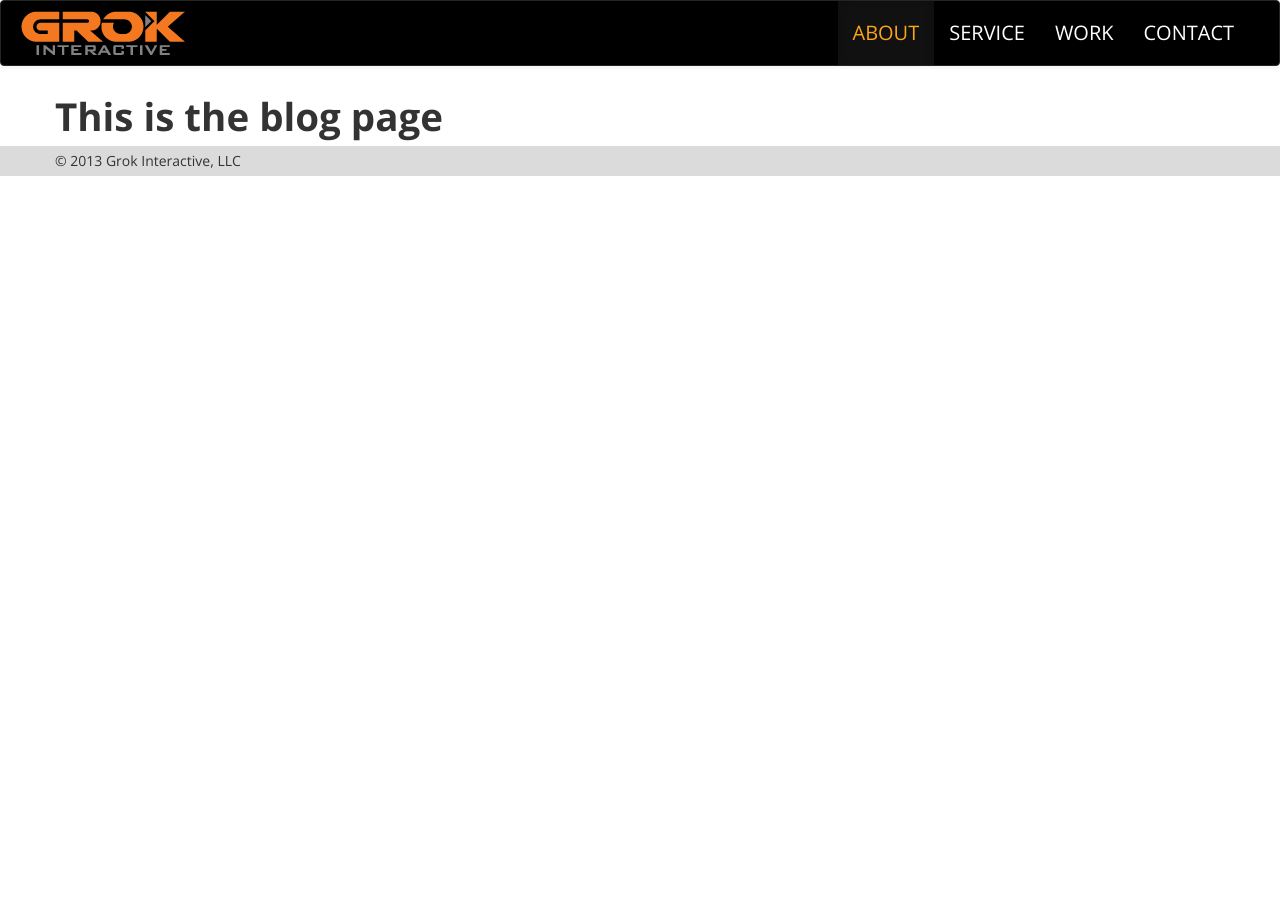
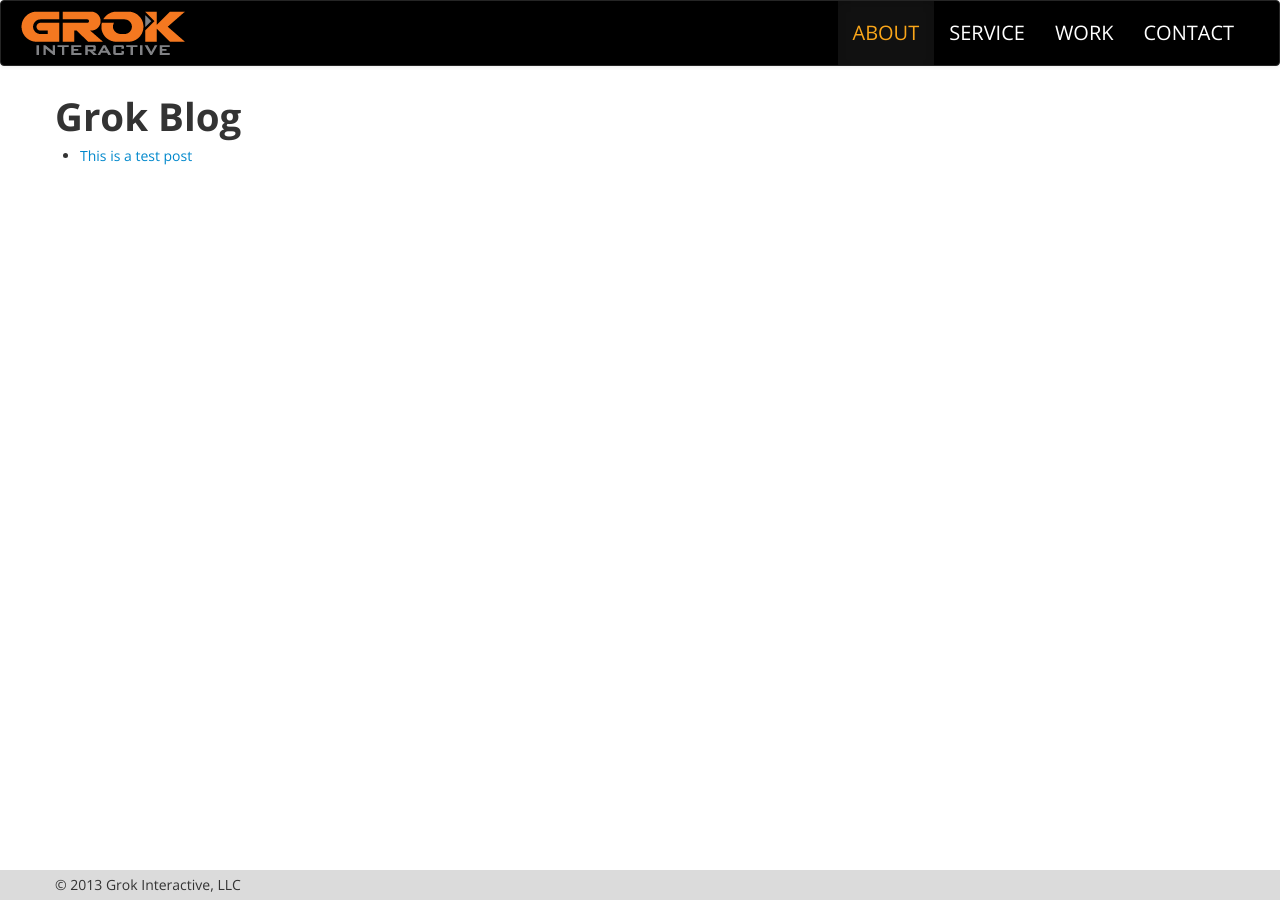
Before and after one commit to GrokInteractive/grokinteractive.github.io, a Jekyll site: the page built from blog/index.html, in a window 1280 px wide. Built offline with Jekyll 4.4.1, drawn with Linux system fonts in a browser that asks for light colours; nearby versions of some CDN libraries; Markdown is read by kramdown in place of the engine named in the settings; comment, search, counter and statistics services are not loaded.

Commit message:
Changed the inner-page layout to have sticky footers

```diff
--- a/_includes/_blog.section.html
+++ b/_includes/_blog.section.html
@@ -4,7 +4,15 @@
         <div class="row">
             <div class="span12">
 
-          <h1>This is the blog page</h1>
+                <h1>Grok Blog</h1>
+
+                <ul>
+                    {% for post in site.posts %}
+                    <li>
+                        <a href="{{ post.url }}">{{ post.title }}</a>
+                    </li>
+                    {% endfor %}
+                </ul>
 
             </div>
         </div>
--- a/_layouts/inner-pages.html
+++ b/_layouts/inner-pages.html
@@ -24,6 +24,8 @@
   </head>
 
 <body {% if page.path == 'index.html' %}data-spy="scroll" data-offset="65" data-target=".navbar"{% endif %}>
+
+    <div id="wrapper">
         <header>
             <div class="navbar navbar-inverse">
                 <div class="navbar-inner">
@@ -50,6 +52,8 @@
         </header>
 
         {{ content }}
+        <div id="push"></div>
+    </div>
 
   <footer>
     <div class="container">
--- a/assets/css/styles.css.less
+++ b/assets/css/styles.css.less
@@ -16,6 +16,10 @@
 
 body[role='index'] {
 
+}
+
+html, body {
+	  height: 100%;
 }
 
 body {
@@ -415,6 +419,17 @@ body {
 
   }
 
+  #wrapper {
+	  height: 100%;
+	  min-height: 100%;
+	  margin: 0 0 -30px;
+	  height: auto !important;
+  }
+
+  #push {
+	  height: 30px;
+  }
+
   footer {
     background: #dbdbdb;
     p {
```
Also changed, not shown: _layouts/post.html (+8 -10 lines). Lines whose indentation alone changed are shown as unchanged.
